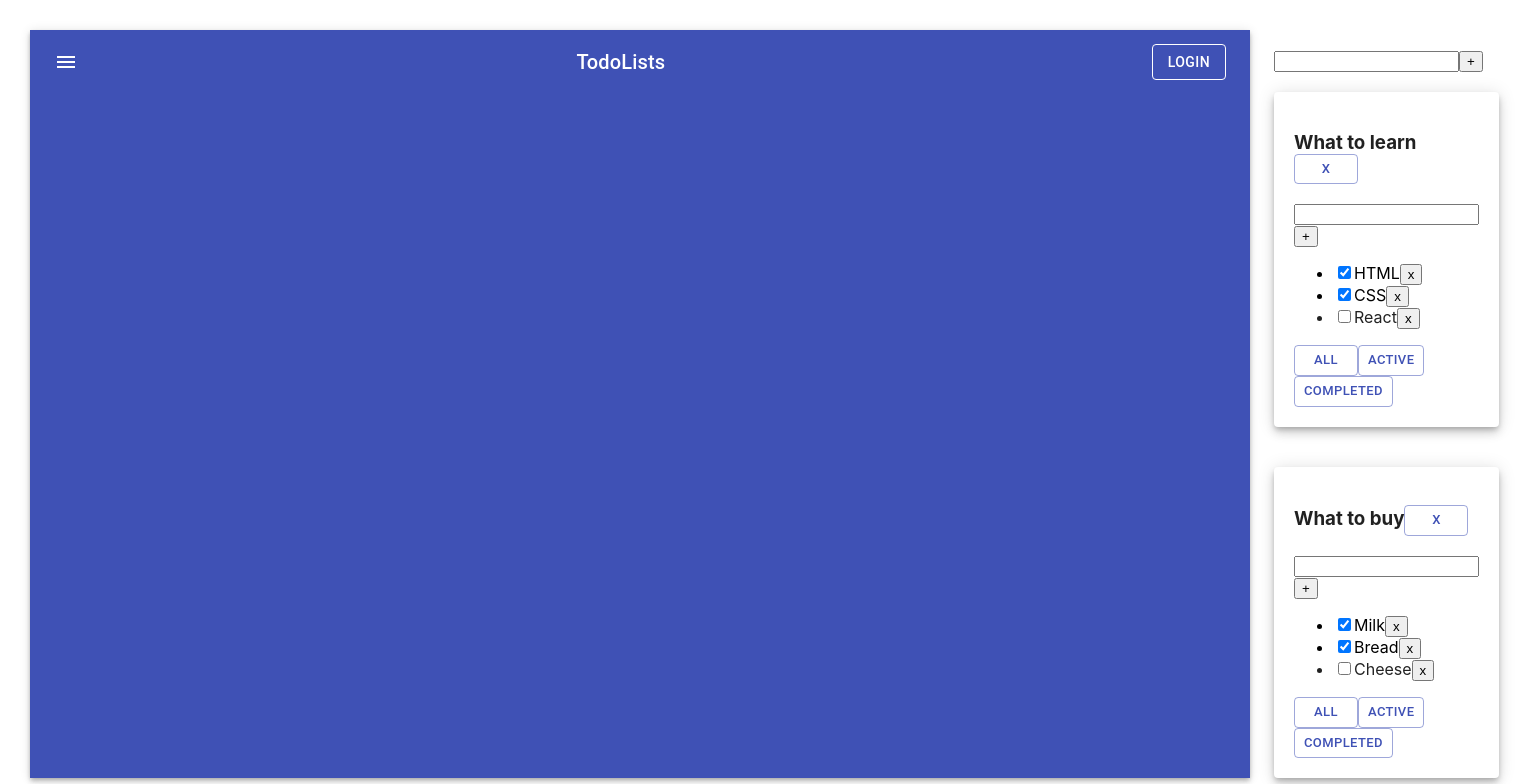
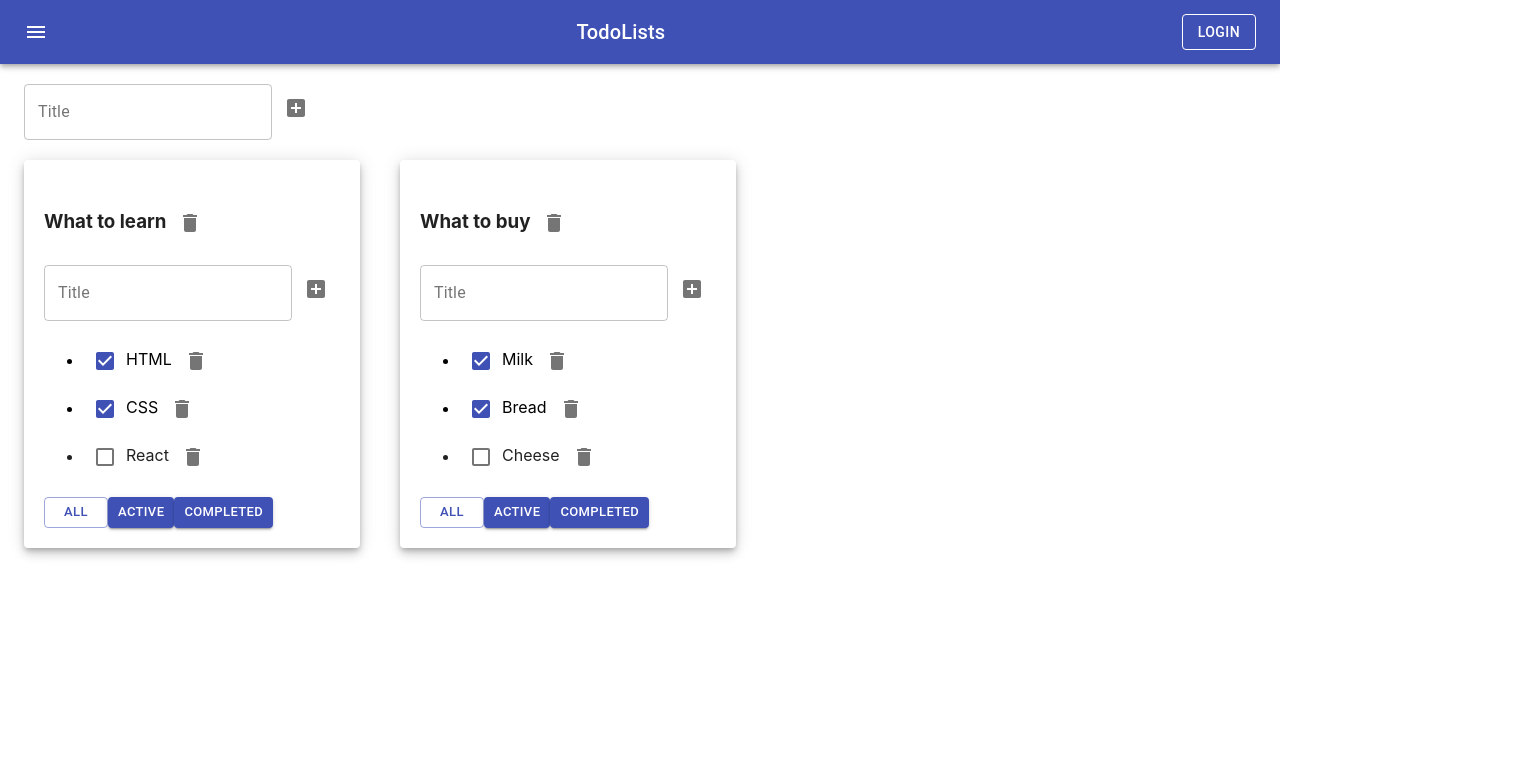
Before and after one commit to ArtemEfimovich/todolist, a React (Create React App) app: page / in a window 1280 px wide. Shown: the top 784 px of the page, 1523 px wide, since content can reach past the window. Built offline with nearby package versions, Linux system fonts and the light colour scheme.

Commit message:
material UI

```diff
--- a/src/AddItemForm.tsx
+++ b/src/AddItemForm.tsx
@@ -1,4 +1,6 @@
 import React, {ChangeEvent, useState, KeyboardEvent} from "react";
+import {AddBox} from "@material-ui/icons";
+import {IconButton, TextField} from "@material-ui/core";
 
 
 type AddItemFormPropsType = {
@@ -34,13 +36,26 @@ function AddItemForm(props: AddItemFormPropsType) {
 
     return (
         <div>
-            <input
+            <TextField
+
+                variant={"outlined"}
+                value={title}
+                onChange={changeTitle}
+                onKeyPress={onKeyPressAddItem}
+                label={"Title"}
+                error={!!error}
+                helperText={error}
+            />
+           {/* <input
                 value={title}
                 onChange={changeTitle}
                 onKeyPress={onKeyPressAddItem}
                 className={error ? "error" : ""}
-            />
-            <button onClick={addItem}>+</button>
+            />*/}
+            <IconButton onClick={addItem}>
+                <AddBox/>
+            </IconButton>
+           {/* <button onClick={addItem}>+</button>*/}
             {error && <div className={"error-message"}>{error}</div>}
         </div>
     )
--- a/src/App.css
+++ b/src/App.css
@@ -1,11 +1,3 @@
-.App {
-    padding: 30px;
-    display: flex;
-}
-
-.App > div {
-    margin-right: 50px;
-}
 
 
 .active-filter {
--- a/src/EditableSpan.tsx
+++ b/src/EditableSpan.tsx
@@ -1,4 +1,5 @@
 import React, {ChangeEvent, useState} from "react";
+import {TextField} from "@material-ui/core";
 
 
 type EditableSpanPropsType = {
@@ -26,12 +27,21 @@ function EditableSpan(props: EditableSpanPropsType) {
 
     return (
         editMode
-            ? <input
+            ?
+            <TextField
+                color={"primary"}
+                variant={"standard"}
                 value={title}
                 autoFocus
                 onBlur={offEditMode}
                 onChange={changeTitle}
             />
+            /*<input
+                value={title}
+                autoFocus
+                onBlur={offEditMode}
+                onChange={changeTitle}
+            />*/
             : <span onDoubleClick={onEditMode}>{props.title}</span>
     )
 
--- a/src/TodoList.tsx
+++ b/src/TodoList.tsx
@@ -3,7 +3,8 @@ import {FilterValuesType, TaskType} from "./App";
 import './App.css'
 import AddItemForm from "./AddItemForm";
 import EditableSpan from "./EditableSpan";
-import {Button} from "@material-ui/core";
+import {Button, Checkbox, IconButton} from "@material-ui/core";
+import {Delete} from "@material-ui/icons";
 
 
 type TodoListPropsType = {
@@ -31,14 +32,22 @@ function Todolist(props: TodoListPropsType) {
         }
         return (
             <li key={t.id} className={t.isDone ? "not-active" : ""}>
-                <input
+               <Checkbox
+                   color={"primary"}
+                   checked={t.isDone}
+                   onChange={changeStatus}
+               />
+                {/*<input
                     type="checkbox"
                     checked={t.isDone}
                     onChange={changeStatus}
-                />
+                />*/}
                 <EditableSpan title={t.title} changeTitle={changeTaskTitle}/>
                 {/*<span>{t.title}</span>*/}
-                <button onClick={removeTask}>x</button>
+                <IconButton onClick={removeTask}>
+                    <Delete/>
+                </IconButton>
+               {/* <button onClick={removeTask}>x</button>*/}
             </li>
         )
     })
@@ -64,11 +73,14 @@ function Todolist(props: TodoListPropsType) {
         <div>
             <h3>
             <EditableSpan title={props.title} changeTitle={changeTodoListTitle}/>
-                <Button
+                <IconButton onClick={removeTodolist}>
+                    <Delete/>
+                </IconButton>
+            {/*<Button
                     size={"small"}
                     color={"primary"}
                     variant={props.todoListFilter === "all" ? "outlined" :"contained"}
-                    onClick={removeTodolist}>x</Button>
+                    onClick={removeTodolist}>x</Button>*/}
             </h3>
             <AddItemForm addItem={addTask}/>
             <ul>
@@ -86,7 +98,7 @@ function Todolist(props: TodoListPropsType) {
                 <Button
                     size={"small"}
                     color={"primary"}
-                    variant={props.todoListFilter === "all" ? "outlined" :"contained"}
+                    variant={props.todoListFilter === "active" ? "outlined" :"contained"}
                     //className={activeBtnClass}
                     onClick={setActiveFilterValue}
                 >Active
@@ -94,7 +106,7 @@ function Todolist(props: TodoListPropsType) {
                 <Button
                     size={"small"}
                     color={"primary"}
-                    variant={props.todoListFilter === "all" ? "outlined" :"contained"}
+                    variant={props.todoListFilter === "completed" ? "outlined" :"contained"}
                     //className={completedBtnClass}
                     onClick={setCompletedFilterValue}
                 >Completed
```
